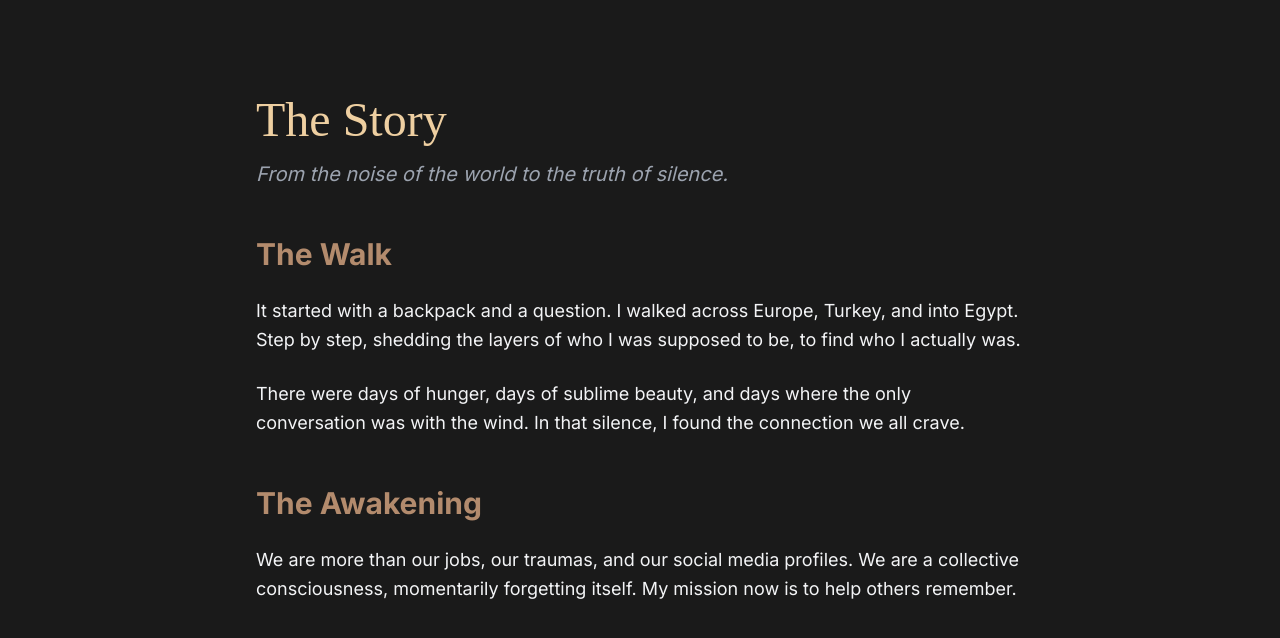
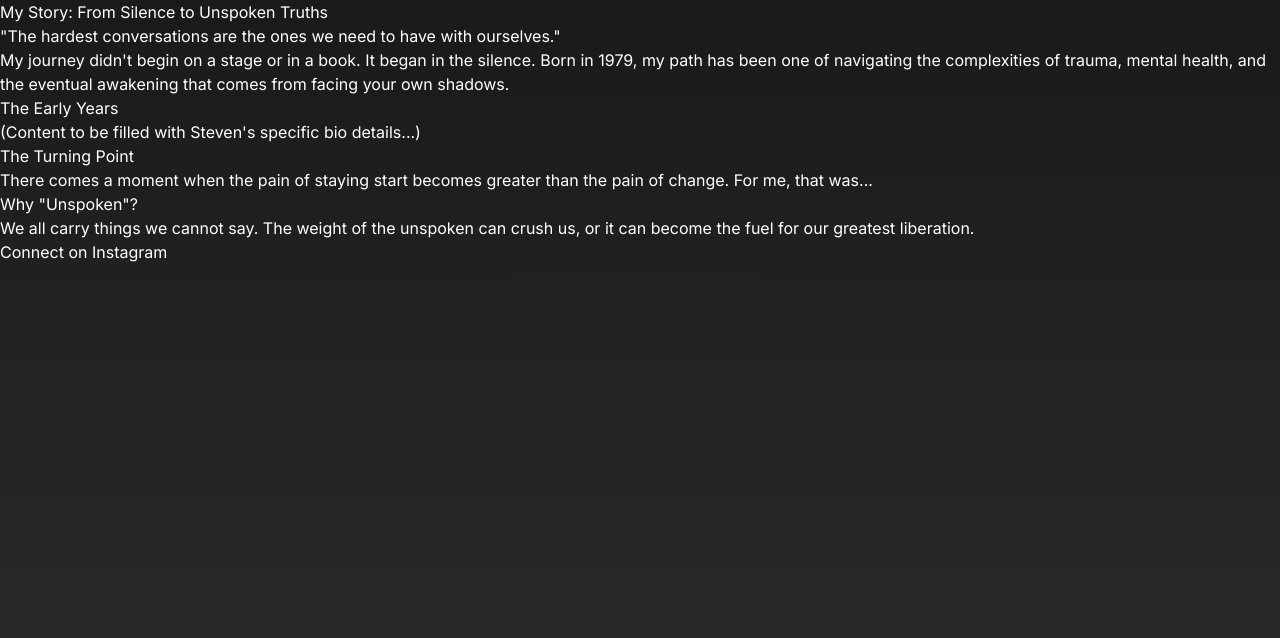
Before and after one commit to whytesteven74-cmyk/steven-whyte-web, a Next.js app: page /story in a window 1280 px wide. Shown: the top 638 px of the page. Built offline with nearby package versions, Linux system fonts and the light colour scheme.

Commit message:
Update: Infrastructure, MDX Support, and Archiver Fixes

```diff
--- /dev/null
+++ b/app/story/page.mdx
@@ -0,0 +1,17 @@
+# My Story: From Silence to Unspoken Truths
+
+> "The hardest conversations are the ones we need to have with ourselves."
+
+My journey didn't begin on a stage or in a book. It began in the silence.
+Born in 1979, my path has been one of navigating the complexities of trauma, mental health, and the eventual awakening that comes from facing your own shadows.
+
+## The Early Years
+(Content to be filled with Steven's specific bio details...)
+
+## The Turning Point
+There comes a moment when the pain of staying start becomes greater than the pain of change. For me, that was...
+
+## Why "Unspoken"?
+We all carry things we cannot say. The weight of the unspoken can crush us, or it can become the fuel for our greatest liberation.
+
+[Connect on Instagram](https://www.instagram.com/unspoken1979/)
--- a/app/story/page.tsx
+++ /dev/null
@@ -1,33 +0,0 @@
-export default function StoryPage() {
-    return (
-        <main className="min-h-screen p-8 md:p-24 bg-soft-black text-gray-100">
-            <div className="max-w-3xl mx-auto space-y-12">
-                <header>
-                    <h1 className="text-5xl font-serif text-desert-sand mb-4">The Story</h1>
-                    <p className="text-xl italic text-gray-400">From the noise of the world to the truth of silence.</p>
-                </header>
-
-                <section className="space-y-6">
-                    <h2 className="text-3xl font-bold text-clay">The Walk</h2>
-                    <p className="leading-relaxed text-lg">
-                        It started with a backpack and a question. I walked across Europe, Turkey, and into Egypt.
-                        Step by step, shedding the layers of who I was supposed to be, to find who I actually was.
-                    </p>
-                    <p className="leading-relaxed text-lg">
-                        There were days of hunger, days of sublime beauty, and days where the only conversation
-                        was with the wind. In that silence, I found the connection we all crave.
-                    </p>
-                </section>
-
-                <section className="space-y-6">
-                    <h2 className="text-3xl font-bold text-clay">The Awakening</h2>
-                    <p className="leading-relaxed text-lg">
-                        We are more than our jobs, our traumas, and our social media profiles.
-                        We are a collective consciousness, momentarily forgetting itself.
-                        My mission now is to help others remember.
-                    </p>
-                </section>
-            </div>
-        </main>
-    );
-}
--- /dev/null
+++ b/app/timeline/page.mdx
@@ -0,0 +1,11 @@
+# Timeline of Awakening
+
+A chronological journey of key moments that defined the path.
+
+- **1979**: The Beginning.
+- **20XX**: (Key Trauma/Event).
+- **20XX**: The realization of the "Unspoken".
+- **202X**: Launching the platform.
+- **Present**: Building a global community of healing.
+
+> "We heal not by erasing the past, but by understanding it."
--- a/app/timeline/page.tsx
+++ /dev/null
@@ -1,24 +0,0 @@
-export default function TimelinePage() {
-    const events = [
-        { year: "2018", title: "The Departure", desc: "Left the corporate world. Started walking." },
-        { year: "2019", title: "Europe", desc: "Crossed the continent on foot. 4,000km of silence." },
-        { year: "2020", title: "The Desert", desc: "Egypt. Finding God in the sand." },
-        { year: "2023", title: "Unspoken", desc: "The vision for a new way to connect." },
-    ];
-
-    return (
-        <main className="min-h-screen p-8 bg-neutral-950 text-gray-200">
-            <h1 className="text-4xl sr-only">Timeline</h1>
-            <div className="max-w-4xl mx-auto border-l-2 border-desert-sand pl-8 space-y-16 py-12">
-                {events.map((e, i) => (
-                    <div key={i} className="relative">
-                        <div className="absolute -left-[41px] top-0 w-5 h-5 bg-desert-sand rounded-full border-4 border-black" />
-                        <span className="text-desert-sand font-mono text-sm">{e.year}</span>
-                        <h2 className="text-2xl font-bold mt-1 mb-2">{e.title}</h2>
-                        <p className="text-gray-400">{e.desc}</p>
-                    </div>
-                ))}
-            </div>
-        </main>
-    );
-}
--- /dev/null
+++ b/mdx-components.tsx
@@ -0,0 +1,5 @@
+export function useMDXComponents(components) {
+    return {
+        ...components,
+    }
+}
--- /dev/null
+++ b/next.config.mjs
@@ -0,0 +1,10 @@
+import createMDX from '@next/mdx'
+
+/** @type {import('next').NextConfig} */
+const nextConfig = {
+    pageExtensions: ['js', 'jsx', 'mdx', 'ts', 'tsx'],
+}
+
+const withMDX = createMDX({})
+
+export default withMDX(nextConfig)
```
Also changed, not shown: package.json (+6 -3 lines), 1 other file (tests, documents, lock files or other folders).
